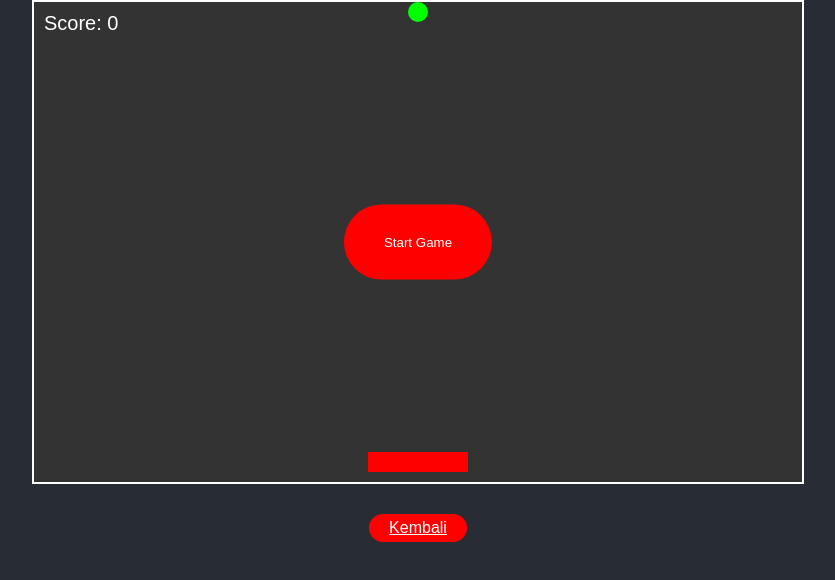
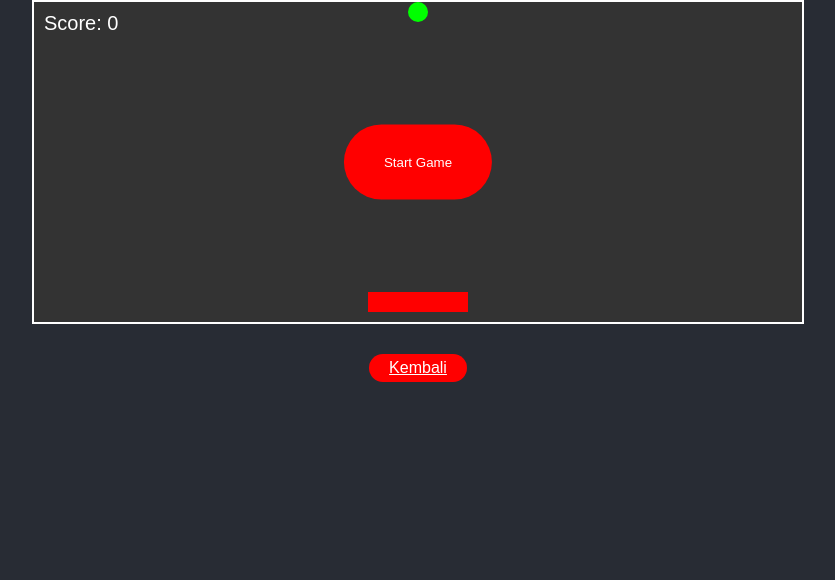
Before and after one commit to Chairul-iman/AplikasiAozora, a plain HTML site: page apk 4/index.html in a window 1280 px wide. Shown: the whole page, without its empty margins (222-1057 px from the left). Drawn offline with Linux system fonts and the light colour scheme.

Commit message:
Update style.css

```diff
--- a/apk 4/style.css
+++ b/apk 4/style.css
@@ -11,7 +11,7 @@ body {
 #game-container {
     position: relative;
     width: 60vw;
-    height: 60vh;
+    height: 40vh;
     border: 2px solid #fff;
     overflow: hidden;
     background-color: #333;
```
